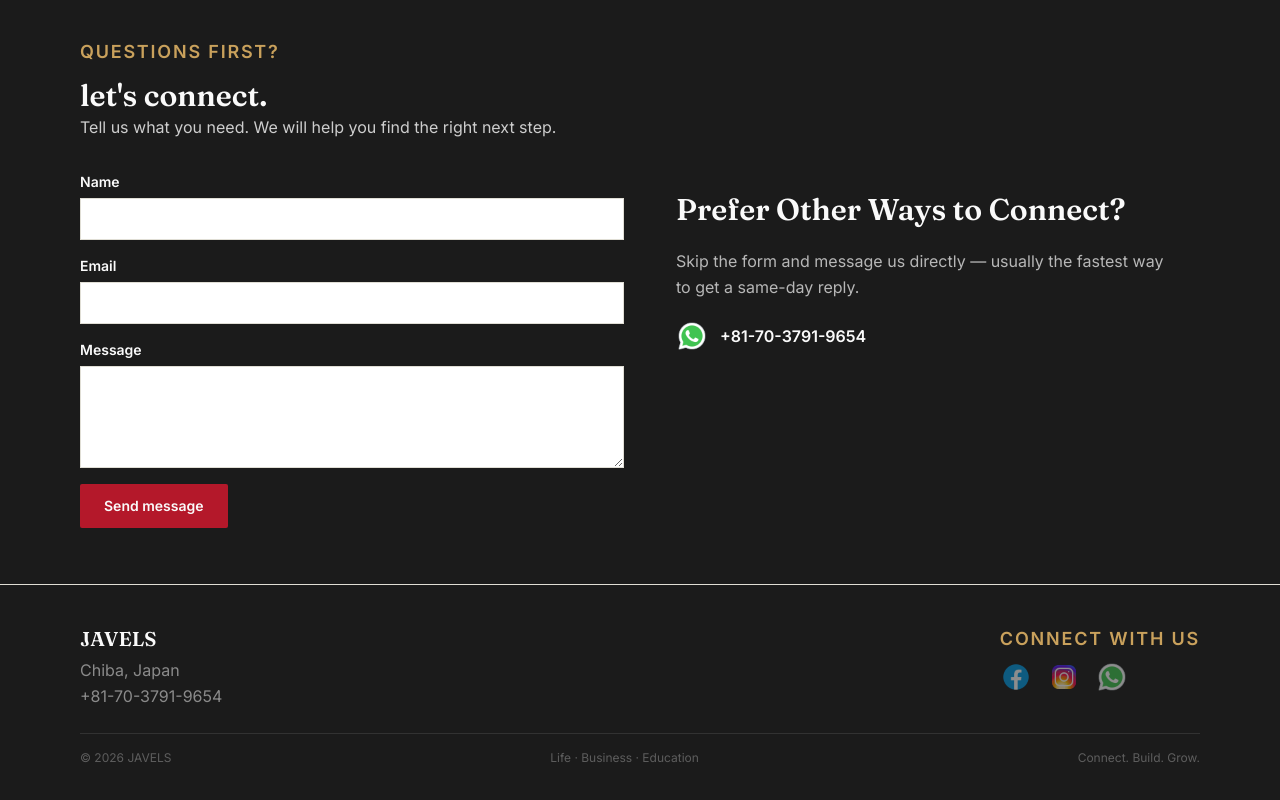
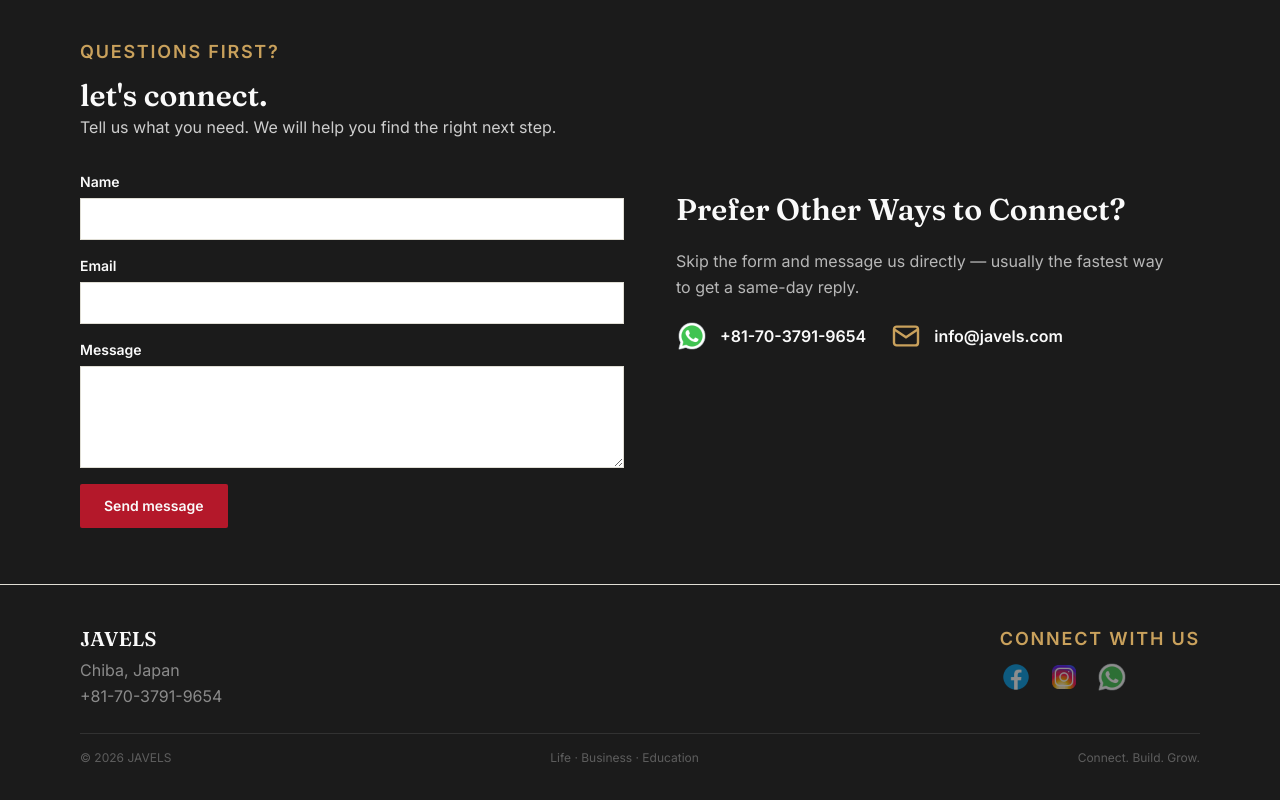
Before and after one commit to technicpro2010-lab/Afghanyouth, a React (Vite) app: page / in a window 1280 px wide. Shown: the part 3233-4033 px from the top of the page. Built offline with nearby package versions, Linux system fonts and the light colour scheme; no server answers.

Commit message:
email added

```diff
--- a/src/components/Contact.jsx
+++ b/src/components/Contact.jsx
@@ -84,6 +84,7 @@ export default function Contact() {
           <div className="p-5 flex flex-col items-start gap-5">
             <h3 className="text-paper">{c.whatsapp.heading}</h3>
             <p className="text-paper/70">{c.whatsapp.body}</p>
+            <div className="flex flex-wrap items-center gap-x-6 gap-y-3">
               <a
                 href="https://wa.me/+817037919654"
                 target="_blank"
@@ -93,6 +94,24 @@ export default function Contact() {
                 <img src={WhatsAppIcon} alt="WhatsApp" className="w-8 h-8" />
                 <span className="text-paper font-semibold text-base">+81-70-3791-9654</span>
               </a>
+              <a
+                href="mailto:info@javels.com"
+                className="flex items-center gap-3 hover:opacity-80 transition-opacity"
+              >
+                <svg
+                  aria-hidden="true"
+                  viewBox="0 0 24 24"
+                  fill="none"
+                  stroke="currentColor"
+                  strokeWidth="1.8"
+                  className="w-8 h-8 text-gold-light"
+                >
+                  <rect x="3" y="5" width="18" height="14" rx="2" />
+                  <path d="m3 7 9 6 9-6" />
+                </svg>
+                <span className="text-paper font-semibold text-base">info@javels.com</span>
+              </a>
+            </div>
           </div>
         </div>
       </div>
```
Lines whose indentation alone changed are shown as unchanged.
